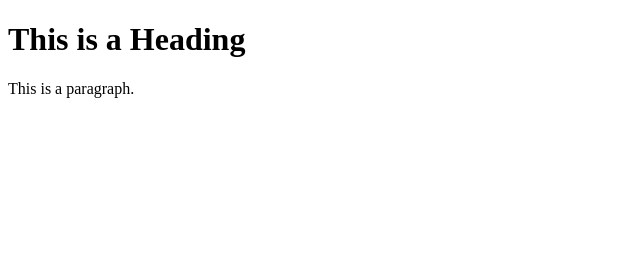
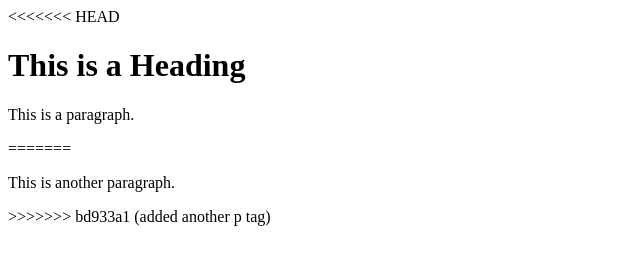
Before and after one commit to fronacatalin/learning-git, a plain HTML site: page index.html in a window 1280 px wide. Shown: the whole page, without its empty margins (0-640 px from the left). Drawn offline with Linux system fonts and the light colour scheme.

Commit message:
merged conflicts

```diff
--- a/index.html
+++ b/index.html
@@ -4,7 +4,11 @@
 <title>Page Title</title>
 </head>
 <body>
+<<<<<<< HEAD
   <h1>This is a Heading</h1>
   <p>This is a paragraph.</p>
+=======
+    <p>This is another paragraph.</p>
+>>>>>>> bd933a1 (added another p tag)
 </body>
 </html>
```
